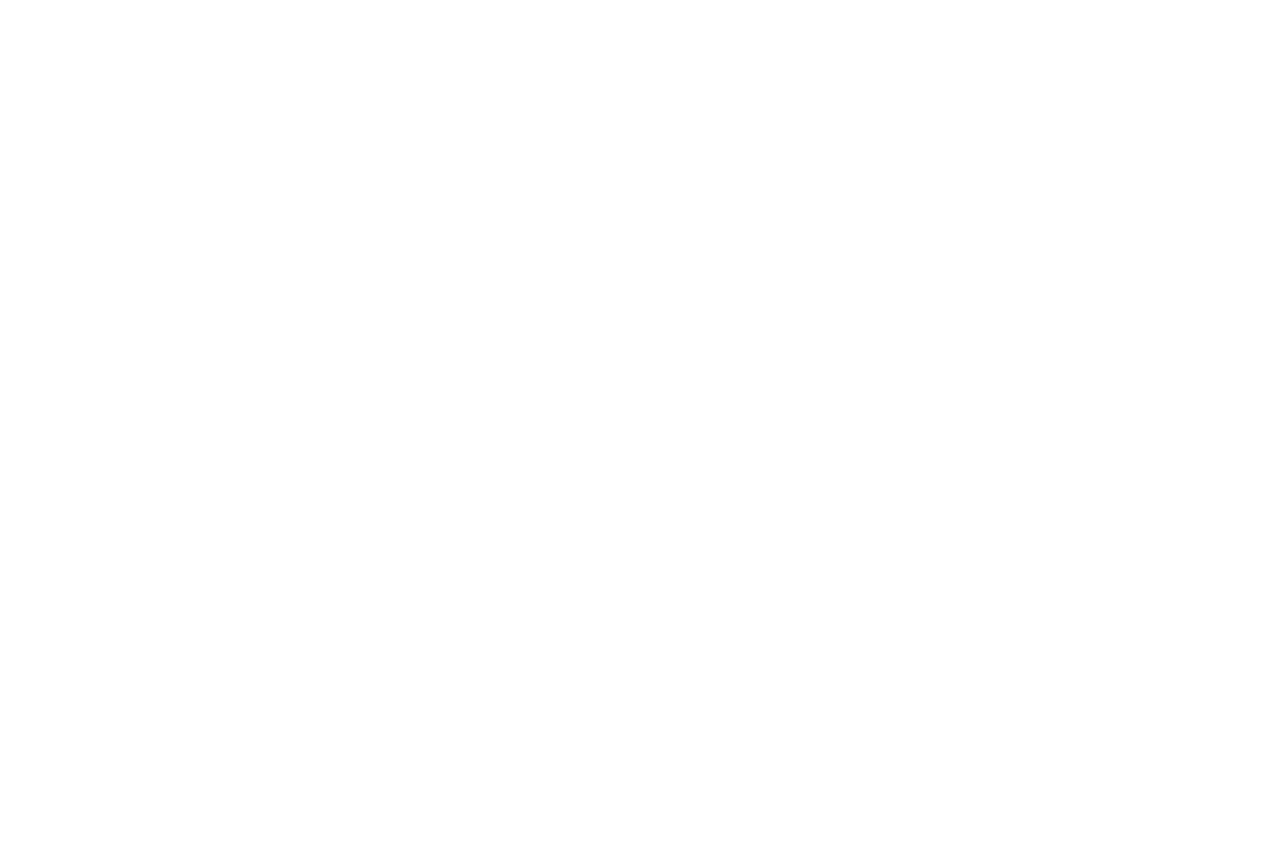
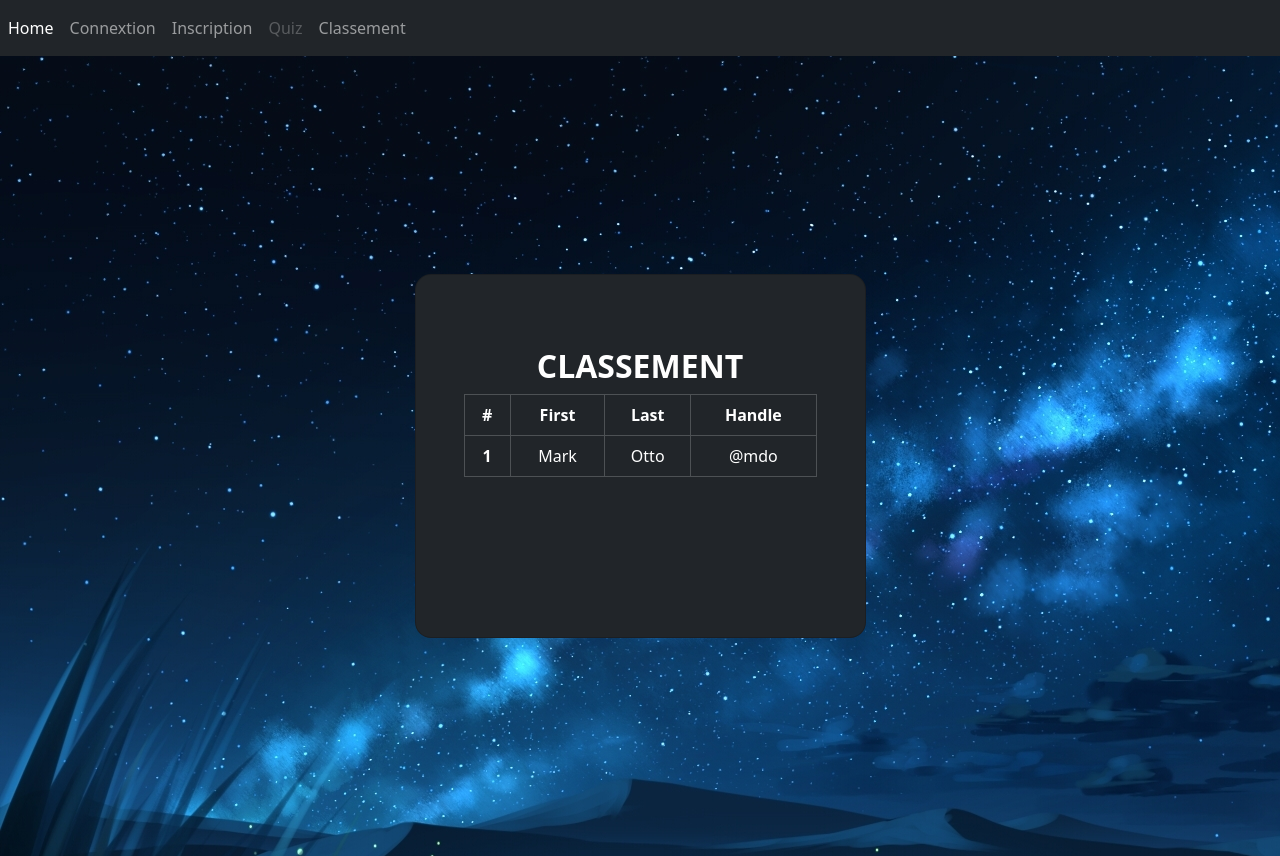
Before and after one commit to Vespid90/quizz, a Flask app: page /leader_board in a window 1280 px wide. Before the commit the page is empty. Before the commit the page ends 800 px from the top, so only its background shows below. Run offline with Flask 3, Linux system fonts and the light colour scheme.

Commit message:
leader board

```diff
--- a/app/app.py
+++ b/app/app.py
@@ -2,7 +2,7 @@ from flask import Flask, render_template, request, redirect, url_for
 import requests
 
 
-
+classement={"farid LeGoat","Larry LeMalicieux" ,"Jojo L'astico" ,"Tatiana LaGoat"}
 #from config import base
 app = Flask(__name__)
 
--- a/app/templates/leader_board.html
+++ b/app/templates/leader_board.html
@@ -1,10 +1,59 @@
-<!DOCTYPE html>
-<html lang="en">
-<head>
-    <meta charset="UTF-8">
-    <title>Title</title>
-</head>
-<body>
+{% extends 'base.html' %}
+{% block title %}Classement{% endblock %}
 
-</body>
-</html>
+{% block body %}
+<section class="vh-100 gradient-custom">
+  <div class="bg-image"
+     style="background-image: url('../static/img/bgAnime.jpg');
+            height: 100vh">
+
+  <div class="container py-5 h-100">
+    <div class="row d-flex justify-content-center align-items-center h-100">
+      <div class="col-12 col-md-8 col-lg-6 col-xl-5">
+        <div class="card bg-dark text-white" style="border-radius: 1rem;">
+          <div class="card-body p-5 text-center">
+
+            <div class="mb-md-5 mt-md-4 pb-5">
+
+              <h2 class="fw-bold mb-2 text-uppercase">Classement</h2>
+              <!-- <p class="text-white-50 mb-5">Veuillez entrer un email et un mot de passe!</p> -->
+                <table class="table table-bordered table-dark">
+                  <thead>
+                    <tr>
+                      <th scope="col">#</th>
+                      <th scope="col">First</th>
+                      <th scope="col">Last</th>
+                      <th scope="col">Handle</th>
+                    </tr>
+                  </thead>
+                  <tbody>
+
+                    <tr>
+                      <th scope="row">1</th>
+                      <td>Mark</td>
+                      <td>Otto</td>
+                      <td>@mdo</td>
+                    </tr>
+<!--                    <tr>-->
+<!--                      <th scope="row">2</th>-->
+<!--                      <td>Jacob</td>-->
+<!--                      <td>Thornton</td>-->
+<!--                      <td>@fat</td>-->
+<!--                    </tr>-->
+<!--                    <tr>-->
+<!--                      <th scope="row">3</th>-->
+<!--                      <td colspan="2">Larry the Bird</td>-->
+<!--                      <td>@twitter</td>-->
+<!--                    </tr>-->
+                  </tbody>
+                </table>
+
+
+          </div>
+        </div>
+      </div>
+    </div>
+  </div>
+</div>
+</section>
+{% endblock %}
--- a/app/templates/sign_up.html
+++ b/app/templates/sign_up.html
@@ -1,5 +1,5 @@
 {% extends 'base.html' %}
-{% block title %}Sign Up{% endblock %}
+{% block title %}Inscription{% endblock %}
 
 {% block body %}
 <body>
```
